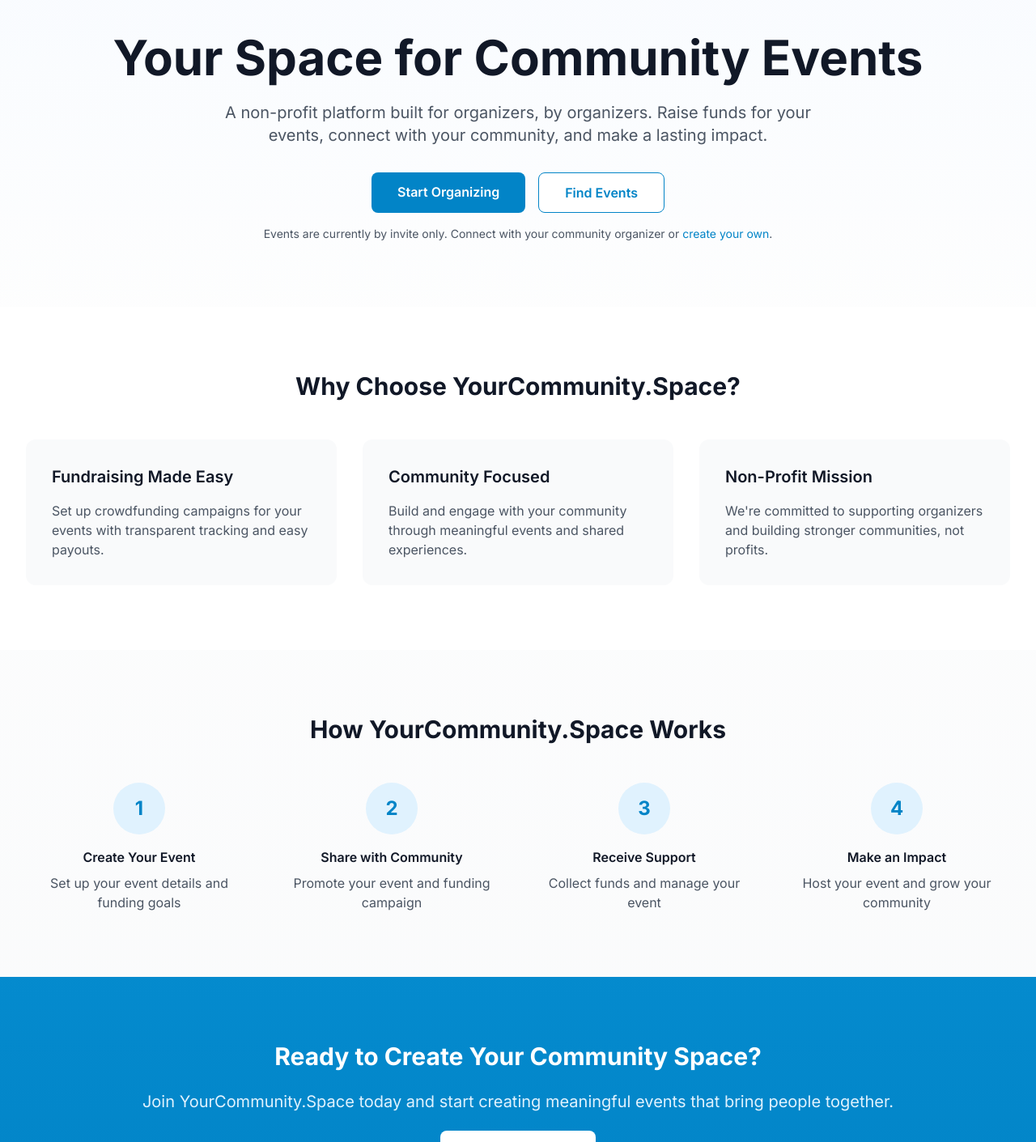
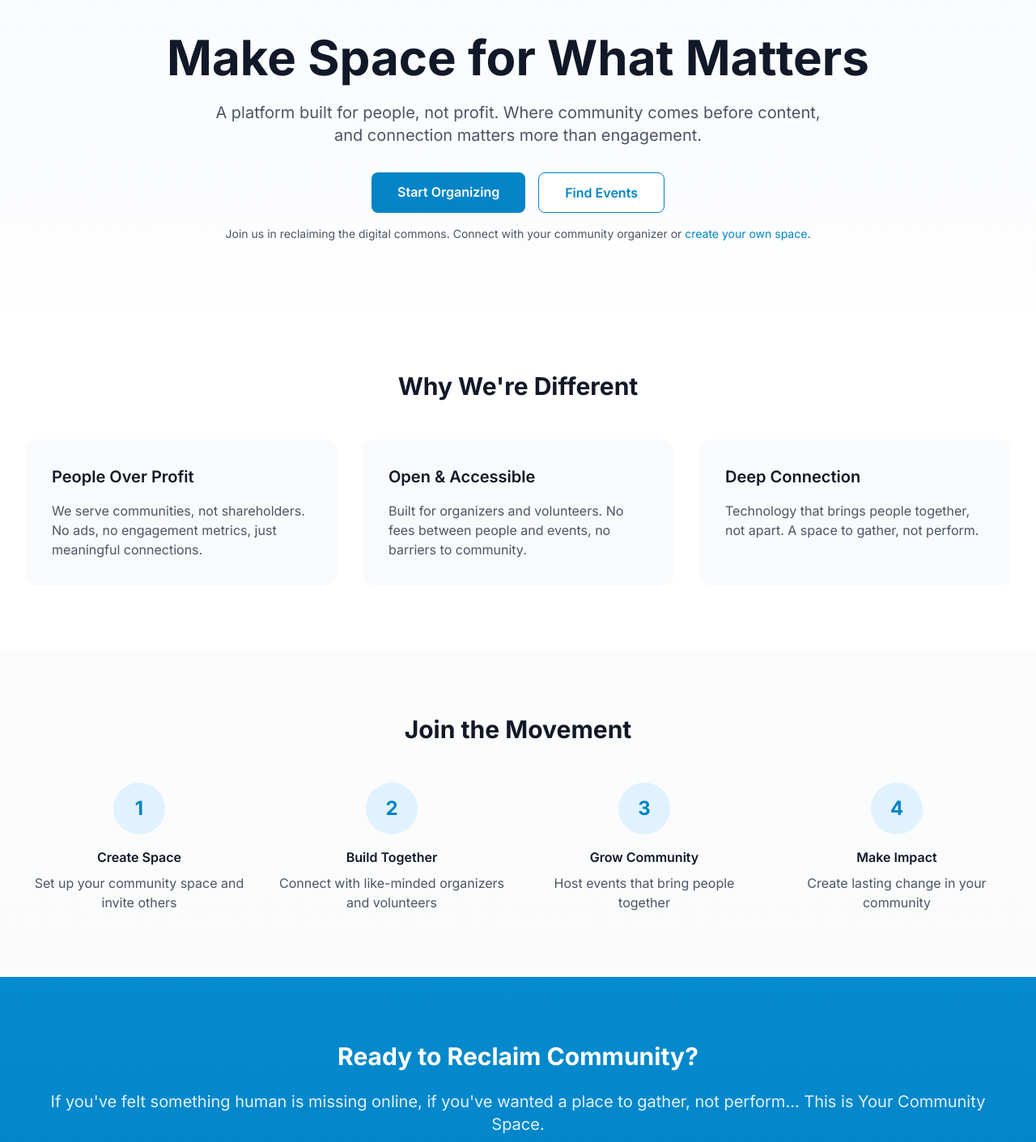
Before and after one commit to kurtharriger/ycs, a Next.js app: page / in a window 1280 px wide. Shown: the part 231-1642 px from the top of the page at 81% size. Built offline with nearby package versions, Linux system fonts and the light colour scheme; no server answers.

Commit message:
update landing page with phrases from mission statement

```diff
--- a/src/app/page.tsx
+++ b/src/app/page.tsx
@@ -17,10 +17,10 @@
             />
           </div>
           <h1 className="text-4xl sm:text-5xl md:text-6xl font-bold text-gray-900 mb-6 leading-tight">
-            Your Space for Community Events
+            Make Space for What Matters
           </h1>
           <p className="text-xl text-gray-600 mb-8 max-w-3xl mx-auto">
-            A non-profit platform built for organizers, by organizers. Raise funds for your events, connect with your community, and make a lasting impact.
+            A platform built for people, not profit. Where community comes before content, and connection matters more than engagement.
           </p>
           <div className="flex flex-col sm:flex-row gap-4 justify-center">
             <Link href="/start-organizing" className="btn-primary">
@@ -31,9 +31,9 @@
             </Link>
           </div>
           <p className="mt-4 text-gray-600 text-sm">
-            Events are currently by invite only. Connect with your community organizer or{' '}
+            Join us in reclaiming the digital commons. Connect with your community organizer or{' '}
             <Link href="/start-organizing" className="text-primary-600 hover:text-primary-800">
-              create your own
+              create your own space
             </Link>
             .
           </p>
@@ -44,24 +44,24 @@
       {/* Features Section */}
       <section className="section-padding bg-white relative">
         <div className="container-custom">
-          <h2 className="text-3xl font-bold text-center mb-12">Why Choose YourCommunity.Space?</h2>
+          <h2 className="text-3xl font-bold text-center mb-12">Why We're Different</h2>
           <div className="grid grid-cols-1 md:grid-cols-3 gap-8">
             <div className="p-8 rounded-xl bg-gray-50 hover:shadow-lg transition-all duration-300 transform hover:-translate-y-1">
-              <h3 className="text-xl font-semibold mb-4">Fundraising Made Easy</h3>
+              <h3 className="text-xl font-semibold mb-4">People Over Profit</h3>
               <p className="text-gray-600">
-                Set up crowdfunding campaigns for your events with transparent tracking and easy payouts.
+                We serve communities, not shareholders. No ads, no engagement metrics, just meaningful connections.
               </p>
             </div>
             <div className="p-8 rounded-xl bg-gray-50 hover:shadow-lg transition-all duration-300 transform hover:-translate-y-1">
-              <h3 className="text-xl font-semibold mb-4">Community Focused</h3>
+              <h3 className="text-xl font-semibold mb-4">Open & Accessible</h3>
               <p className="text-gray-600">
-                Build and engage with your community through meaningful events and shared experiences.
+                Built for organizers and volunteers. No fees between people and events, no barriers to community.
               </p>
             </div>
             <div className="p-8 rounded-xl bg-gray-50 hover:shadow-lg transition-all duration-300 transform hover:-translate-y-1">
-              <h3 className="text-xl font-semibold mb-4">Non-Profit Mission</h3>
+              <h3 className="text-xl font-semibold mb-4">Deep Connection</h3>
               <p className="text-gray-600">
-                We&apos;re committed to supporting organizers and building stronger communities, not profits.
+                Technology that brings people together, not apart. A space to gather, not perform.
               </p>
             </div>
           </div>
@@ -71,13 +71,13 @@
       {/* How It Works Section */}
       <section className="section-padding">
         <div className="container-custom">
-          <h2 className="text-3xl font-bold text-center mb-12">How YourCommunity.Space Works</h2>
+          <h2 className="text-3xl font-bold text-center mb-12">Join the Movement</h2>
           <div className="grid grid-cols-1 md:grid-cols-4 gap-8">
             {[
-              { step: 1, title: 'Create Your Event', desc: 'Set up your event details and funding goals' },
-              { step: 2, title: 'Share with Community', desc: 'Promote your event and funding campaign' },
-              { step: 3, title: 'Receive Support', desc: 'Collect funds and manage your event' },
-              { step: 4, title: 'Make an Impact', desc: 'Host your event and grow your community' },
+              { step: 1, title: 'Create Space', desc: 'Set up your community space and invite others' },
+              { step: 2, title: 'Build Together', desc: 'Connect with like-minded organizers and volunteers' },
+              { step: 3, title: 'Grow Community', desc: 'Host events that bring people together' },
+              { step: 4, title: 'Make Impact', desc: 'Create lasting change in your community' },
             ].map((item) => (
               <div key={item.step} className="text-center group">
                 <div className="w-16 h-16 bg-primary-100 rounded-full flex items-center justify-center mx-auto mb-4 group-hover:bg-primary-200 transition-colors">
@@ -94,12 +94,13 @@
       {/* CTA Section */}
       <section className="section-padding bg-primary-600 relative overflow-hidden">
         <div className="container-custom text-center relative z-10">
-          <h2 className="text-3xl font-bold text-white mb-6">Ready to Create Your Community Space?</h2>
+          <h2 className="text-3xl font-bold text-white mb-6">Ready to Reclaim Community?</h2>
           <p className="text-xl text-primary-100 mb-8">
-            Join YourCommunity.Space today and start creating meaningful events that bring people together.
+            If you&apos;ve felt something human is missing online, if you&apos;ve wanted a place to gather, not perform...
+            This is Your Community Space.
           </p>
           <Link href="/start-organizing" className="bg-white text-primary-600 px-8 py-3 rounded-lg font-semibold hover:bg-primary-50 transition-colors">
-            Get Started Now
+            Join Us Today
           </Link>
         </div>
         <div className="absolute inset-0 bg-gradient-to-b from-primary-500/20 to-transparent"></div>
```
Also changed, not shown: 2 other files (tests, documents, lock files or other folders).
